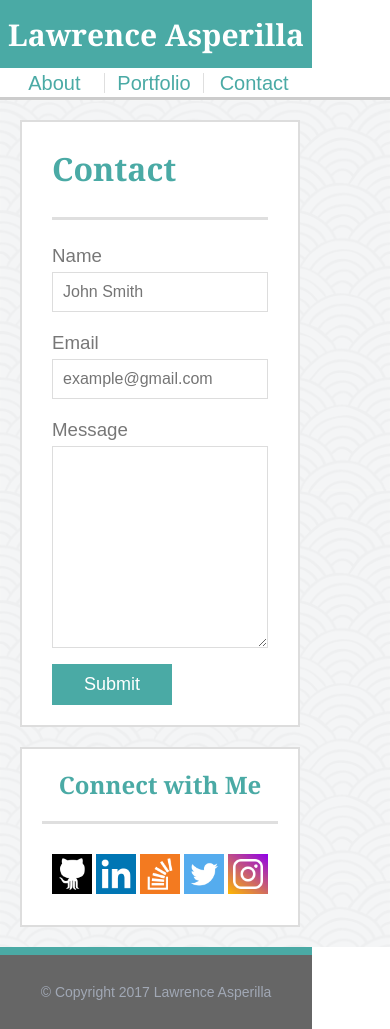
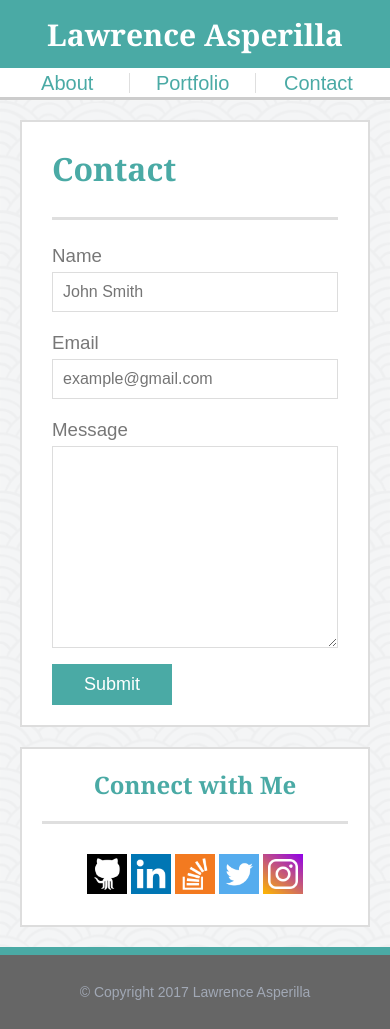
Before and after one commit to lasperilla/Responsive-Portfolio, a plain HTML site: page contact.html in a window 390 px wide. Drawn offline with Linux system fonts and the light colour scheme.

Commit message:
reverted back changes to 640 media query

```diff
--- a/assets/css/style.css
+++ b/assets/css/style.css
@@ -381,14 +381,14 @@ input[type=submit] {
         padding: 20px;
     }
     .maincontent {
-        width: 80%;
+        width: 100%;
     }
     .connect {
-        width: 80%;
+        width: 100%;
         margin: 20px 0px 0px 0px;
     }
     .letterhead {
-        width: 80%;
+        width: 100%;
         height: 70%;
         position: static;
     }
@@ -396,7 +396,7 @@ input[type=submit] {
         clear: left;
         float: left;
         position: static;
-        width: 80%
+        width: 100%
     }
     li {
         width: 33%;
@@ -413,7 +413,4 @@ input[type=submit] {
         height: 20%;
         line-height: 150%;
     }
-    .footer {
-        width: 80%
-    }
 }
```
